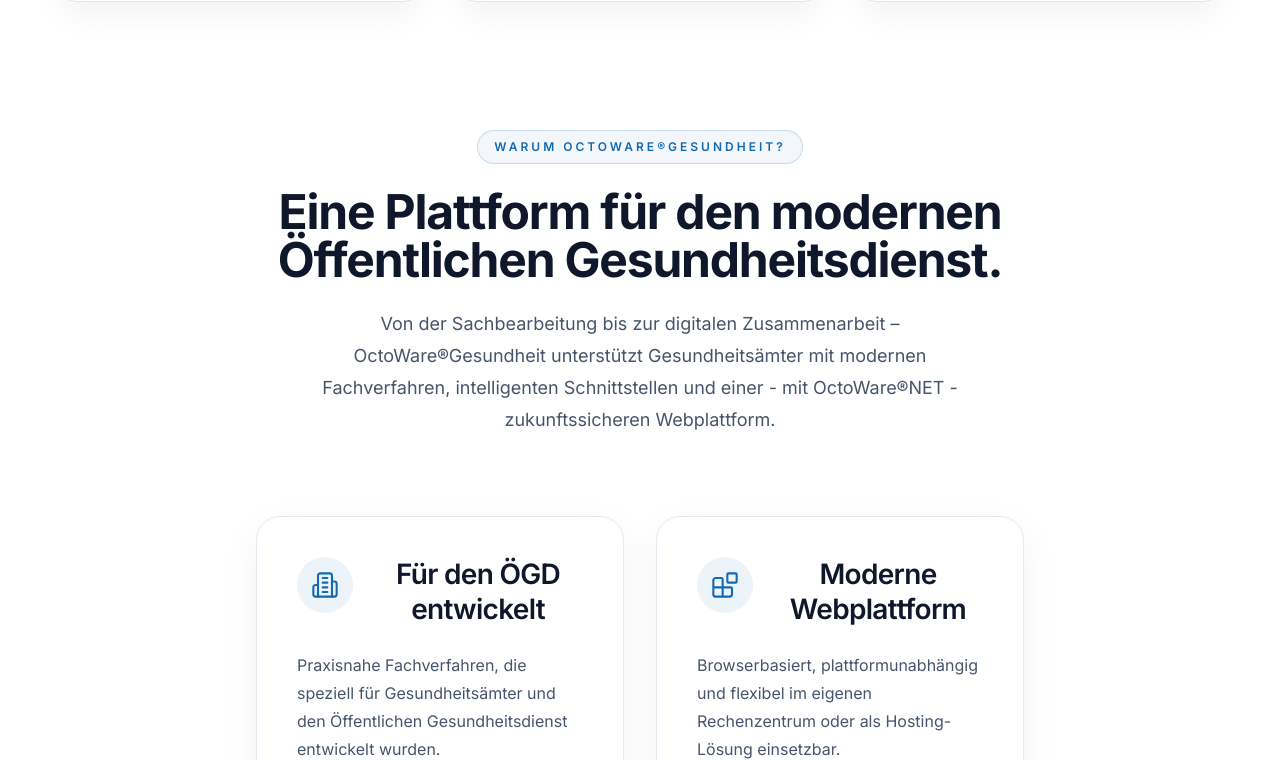
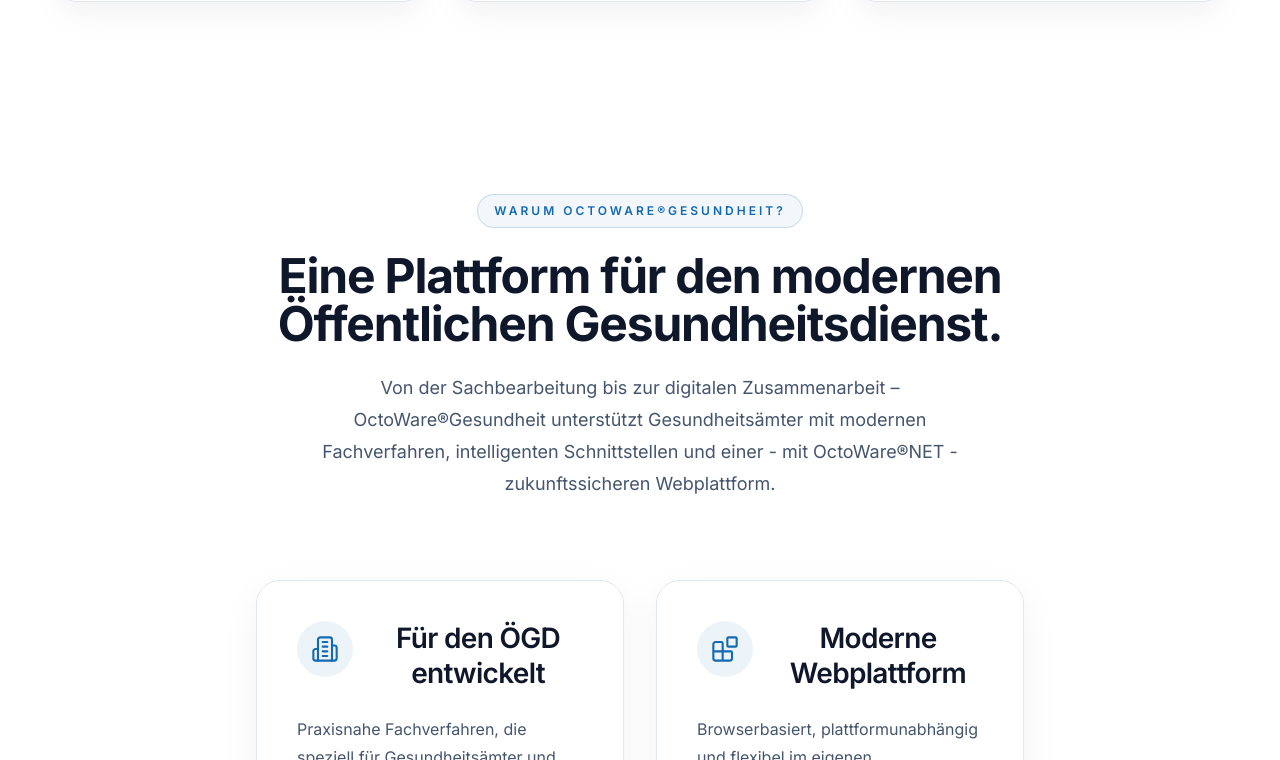
Before and after one commit to weblogger117-art/octoware-website, a Next.js app: page / in a window 1280 px wide. Shown: the part 860-1620 px from the top of the page. Built offline with nearby package versions, Linux system fonts and the light colour scheme.

Commit message:
Update WhyOctoWare.tsx

```diff
--- a/components/sections/WhyOctoWare.tsx
+++ b/components/sections/WhyOctoWare.tsx
@@ -9,7 +9,27 @@ import { Section } from "@/components/ui";
 
 export function WhyOctoWare() {
   return (
-    <Section className="pt-2 lg:pt-8">
+    <Section
+  className="
+    relative
+    overflow-hidden
+
+    pt-24
+    pb-28
+
+    bg-white
+  "
+>
+      <div
+  aria-hidden
+  className="
+    absolute
+    inset-0
+    -z-10
+
+    bg-[radial-gradient(circle_at_20%_25%,rgba(197,215,237,0.45)_0%,transparent_38%),radial-gradient(circle_at_85%_75%,rgba(20,106,177,0.08)_0%,transparent_40%),linear-gradient(to_bottom,#ffffff_0%,#f8fbfe_55%,#ffffff_100%)]
+  "
+/>
       <div className="mx-auto max-w-3xl text-center">
         <span
           className="
```
